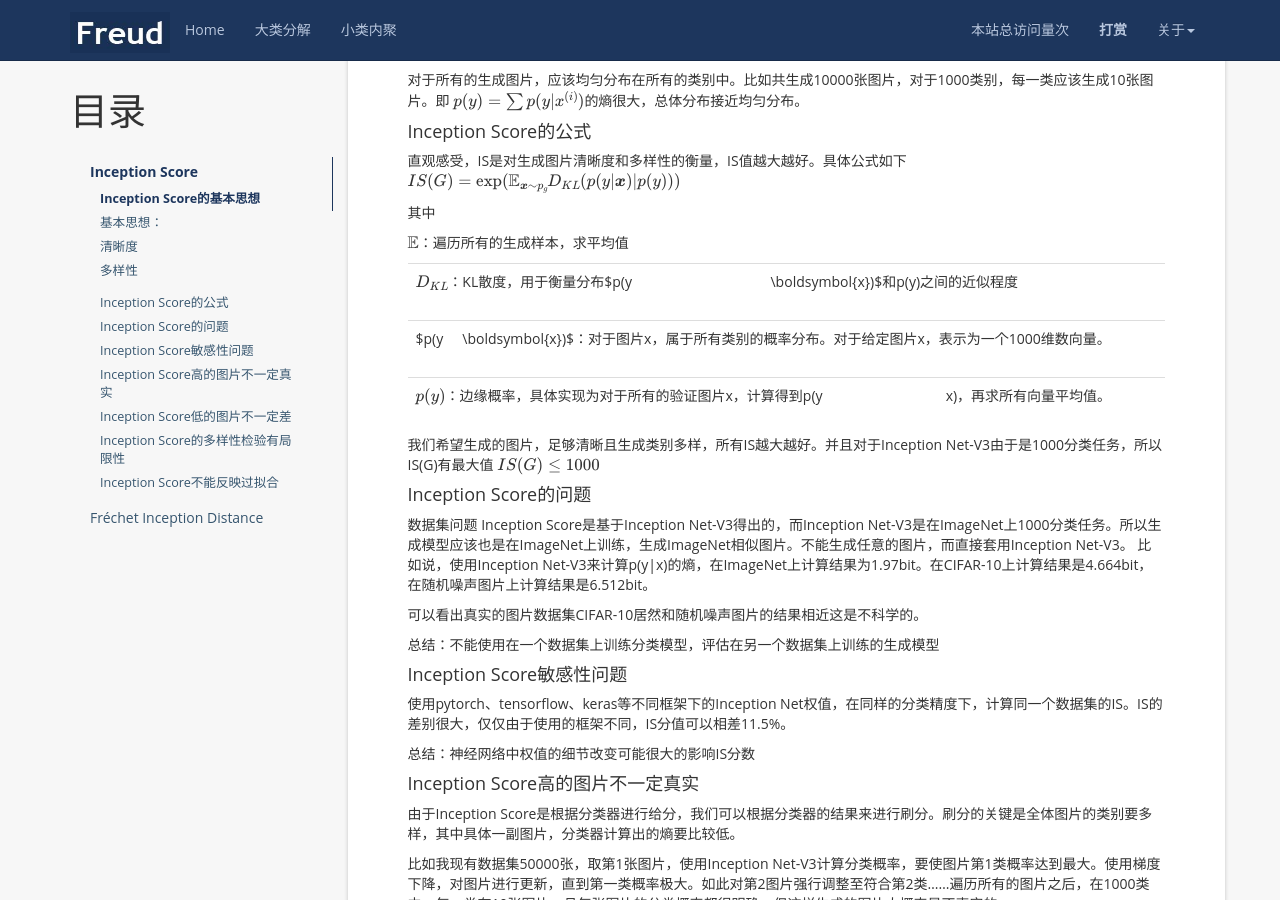
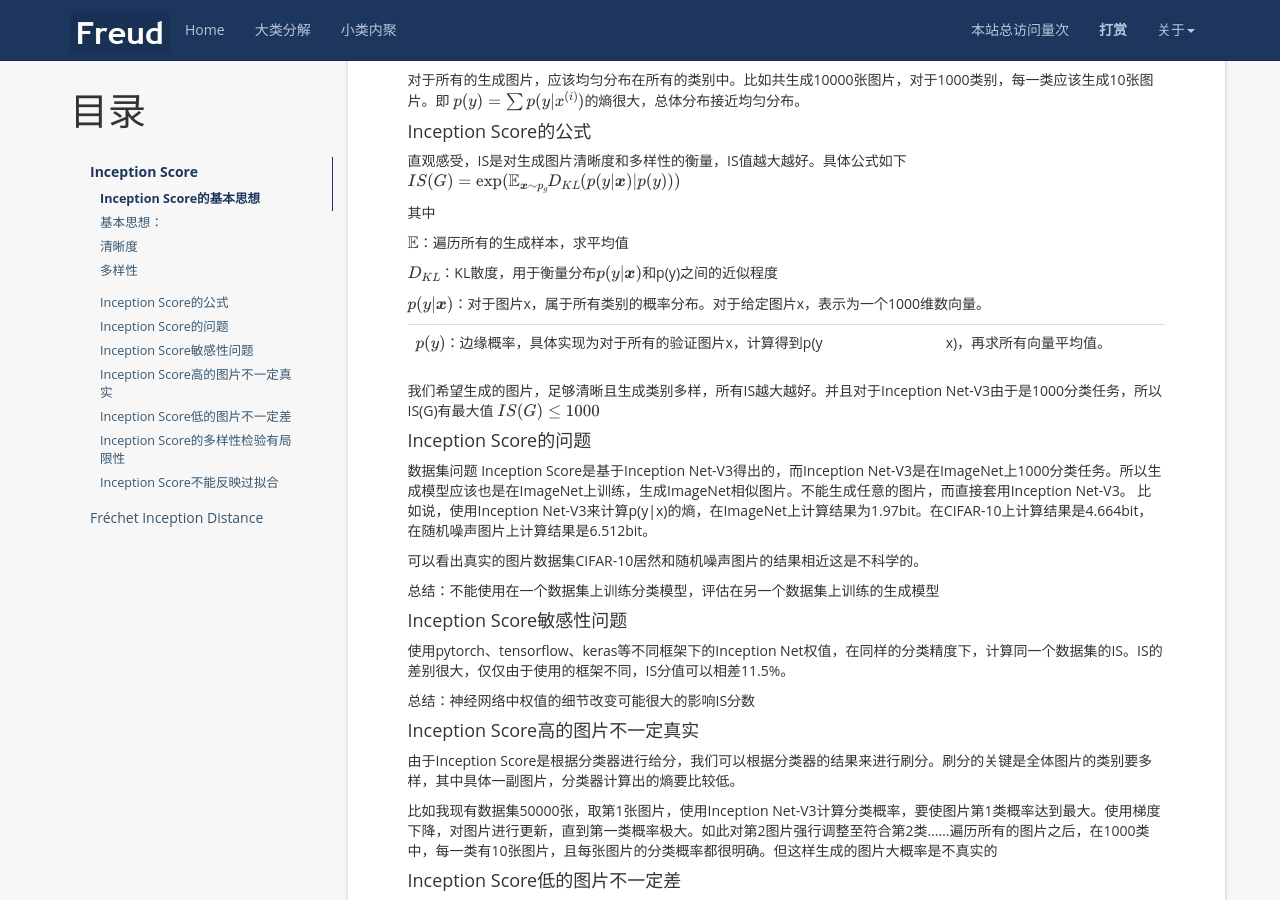
Before and after one commit to Colorfu1/Colorful.io, a Jekyll site: the page built from _posts/2024-03-11-IS&FID.md, in a window 1280 px wide and 900 px high, scrolled down 672 px. Built offline with Jekyll 4.4.1, drawn with Linux system fonts in a browser that asks for light colours; nearby versions of some CDN libraries; formulas are drawn with MathJax 3; a script that is not in the unit is left out; comment, search, counter and statistics services are not loaded.

Commit message:
IS and FID

```diff
--- a/_posts/2024-03-11-IS&FID.md
+++ b/_posts/2024-03-11-IS&FID.md
@@ -33,9 +33,9 @@ $$
 
 $\mathbb{E}$：遍历所有的生成样本，求平均值
 
-$D_{KL}$：KL散度，用于衡量分布$p(y|\boldsymbol{x})$和p(y)之间的近似程度
+$D_{KL}$：KL散度，用于衡量分布$p(y\|\boldsymbol{x})$和p(y)之间的近似程度
 
-$p(y|\boldsymbol{x})$：对于图片x，属于所有类别的概率分布。对于给定图片x，表示为一个1000维数向量。
+$p(y\|\boldsymbol{x})$：对于图片x，属于所有类别的概率分布。对于给定图片x，表示为一个1000维数向量。
 
 $p(y)$：边缘概率，具体实现为对于所有的验证图片x，计算得到p(y|x)，再求所有向量平均值。
 
```
